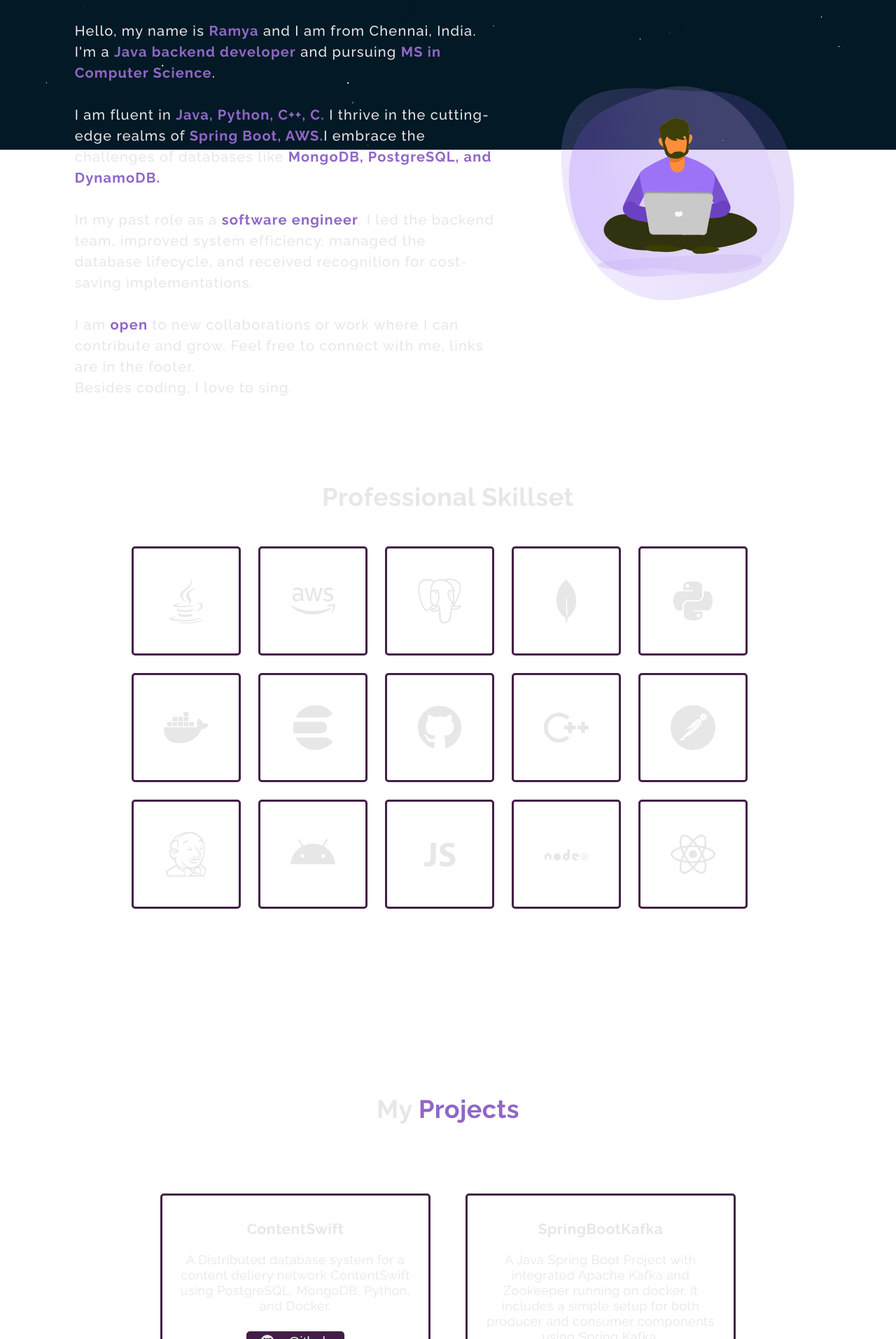
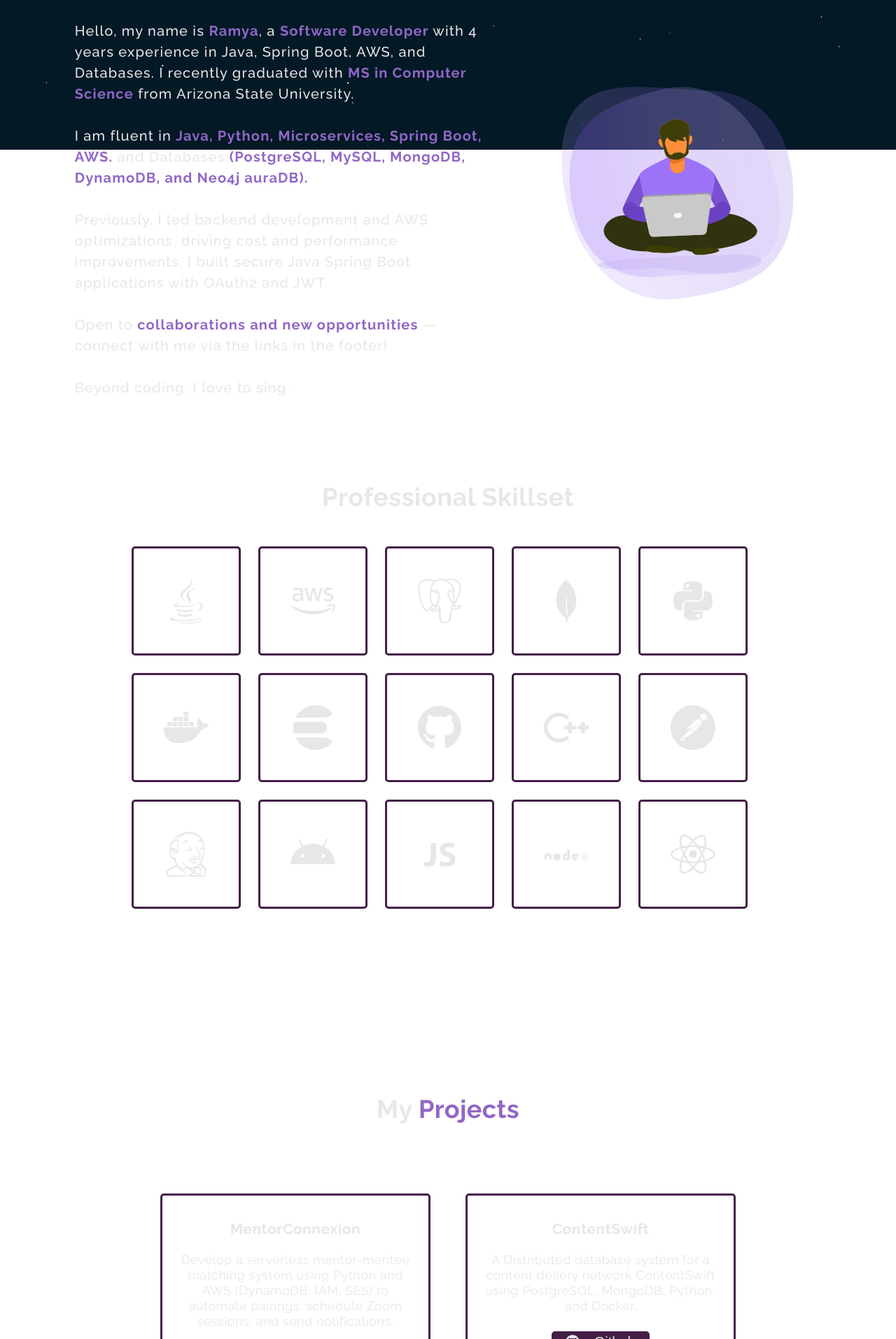
Before and after one commit to s-ramyalakshmi/s-ramyalakshmi.github.io, a React (Create React App) app: page / in a window 1280 px wide. Shown: the part 886-2800 px from the top of the page at 70% size. Built offline with nearby package versions, Linux system fonts and the light colour scheme.

Commit message:
add a project

```diff
--- a/src/Components/Main.js
+++ b/src/Components/Main.js
@@ -30,15 +30,15 @@ const Home = () => {
         <div>
           <h1 className='AboutTextHeading' >Get to <b>know</b> me!</h1>
           <p>
-            Hello, my name is <b>Ramya</b> and I am from Chennai, India.
-            I'm a <b>Java backend developer</b> and pursuing <b>MS in Computer Science</b>. <br/><br/>
+            Hello, my name is <b>Ramya</b>,
+            a <b>Software Developer</b> with 4 years experience in Java, Spring Boot, AWS, and Databases. I recently graduated with <b>MS in Computer Science</b> from Arizona State University. <br/><br/>
 
-            I am fluent in <b>Java, Python, C++, C.</b> I thrive in the cutting-edge realms of <b>Spring Boot, AWS.</b>
-            I embrace the challenges of databases like
-            <b className="purple"> MongoDB, PostgreSQL, and DynamoDB.</b> <br/><br/>
-            In my past role as a <b> software engineer</b>, I led the backend team, improved system efficiency, managed the database lifecycle, and received recognition for cost-saving implementations.
-            <br></br><br></br>I am <b>open</b> to new collaborations or work where I can contribute and grow. Feel free to connect with me, links are in the footer.<br/>
-            Besides coding, I love to sing.<br/>
+            I am fluent in <b>Java, Python, Microservices, </b><b>Spring Boot, AWS.</b> and Databases
+            <b className="purple"> (PostgreSQL, MySQL, MongoDB, DynamoDB, and Neo4j auraDB).</b> <br/><br/>
+
+            Previously, I led backend development and AWS optimizations, driving cost and performance improvements. I built secure Java Spring Boot applications with OAuth2 and JWT.
+            <br></br><br></br> Open to <b> collaborations and new opportunities </b>  —connect with me via the links in the footer!<br/>
+            <br></br>Beyond coding, I love to sing.<br/>
           </p>
          </div>
          </div>
--- a/src/Components/ProjectBox.js
+++ b/src/Components/ProjectBox.js
@@ -5,6 +5,9 @@ import {CgFileDocument} from "react-icons/cg";
 
 const  ProjectBox = ({projectName}) => {
   const desc = {
+    MentorConnexionDesc : "Develop a serverless mentor-mentee matching system using Python and AWS (DynamoDB, IAM, SES) to automate pairings, schedule Zoom sessions, and send notifications.",
+    MentorConnexionGithub : "https://github.com/2024-Arizona-Opportunity-Hack/KIDCODA-STEAMSuperheroes-STEAMSuperHeroesMentorshipPairingandSchedulingSystem",
+
     ContentSwiftDesc : "A Distributed database system for a content deliery network ContentSwift using PostgreSQL, MongoDB, Python, and Docker.",
     ContentSwiftGithub : "https://github.com/s-ramyalakshmi/DropTable",
 
--- a/src/Components/Projects.js
+++ b/src/Components/Projects.js
@@ -6,6 +6,7 @@ const Projects = () => {
     <div id='projects'>
       <h1 className='projectHeading'>My <b>Projects</b></h1>
       <div className='project'>
+        <ProjectBox projectName="MentorConnexion" />
         <ProjectBox projectName="ContentSwift" />
         <ProjectBox projectName="SpringBootKafka" />
         <ProjectBox projectName="BeTheBestYou" />
```
Also changed, not shown: 2 other files (tests, documents, lock files or other folders).
